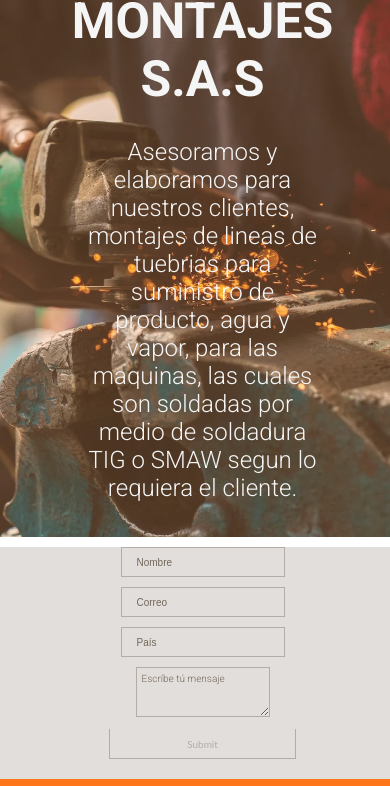
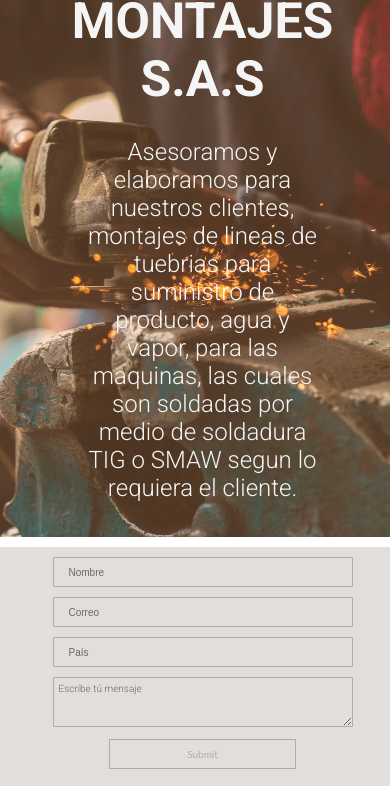
Before and after one commit to robvergara/tigsym-webpage, a plain HTML site: page html/contactUs.html in a window 390 px wide. Shown: the part 1088-1874 px from the top of the page. Drawn offline with Linux system fonts and the light colour scheme.

Commit message:
se configuro la casilla de formulario

```diff
--- a/sass/components/_contactUsPagesMobiles.scss
+++ b/sass/components/_contactUsPagesMobiles.scss
@@ -1,6 +1,6 @@
 input {
     font-size: 1rem;
-    width: 100%;
+    width: 300px;
     height: 30px;
     margin-bottom: 10px;
     padding: 0px 15px 0px 15px;
@@ -27,8 +27,8 @@ input {
   }
 
   textarea {
-    width: 100%;
-    max-width: 470px;
+    width: 300px;
+    max-width: 500px;
     height: 50px;
     max-height: 110px;
     padding: 5px;
@@ -67,7 +67,6 @@ input {
     cursor: pointer;
 
     border: solid 1px #b3aca7;
-    border-top: none;
   }
 
   #submit:hover {
@@ -75,13 +74,16 @@ input {
   }
 
   .contact-container {
-
+    padding-top: 10px;
     background: #e2dedb;
 
     @include centerContainerMb;
   }
   .left-content {
     @include mobileSectionContent;
+  }
+  .left-content label{
+      width: 100%;
   }
   .sidePhoto-img {
     display: none;
```
Also changed, not shown: css/contactUsMobile.css.
